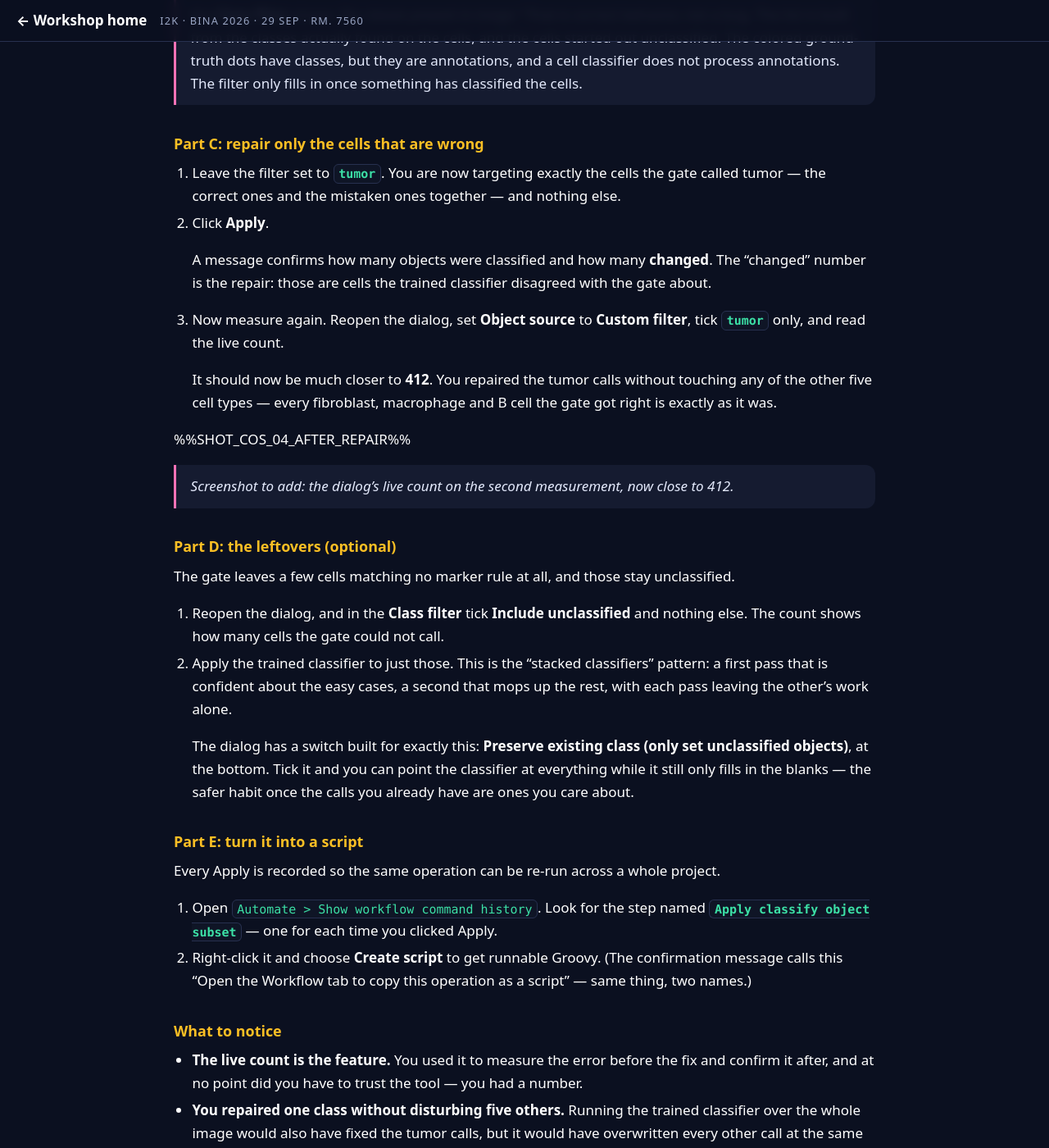
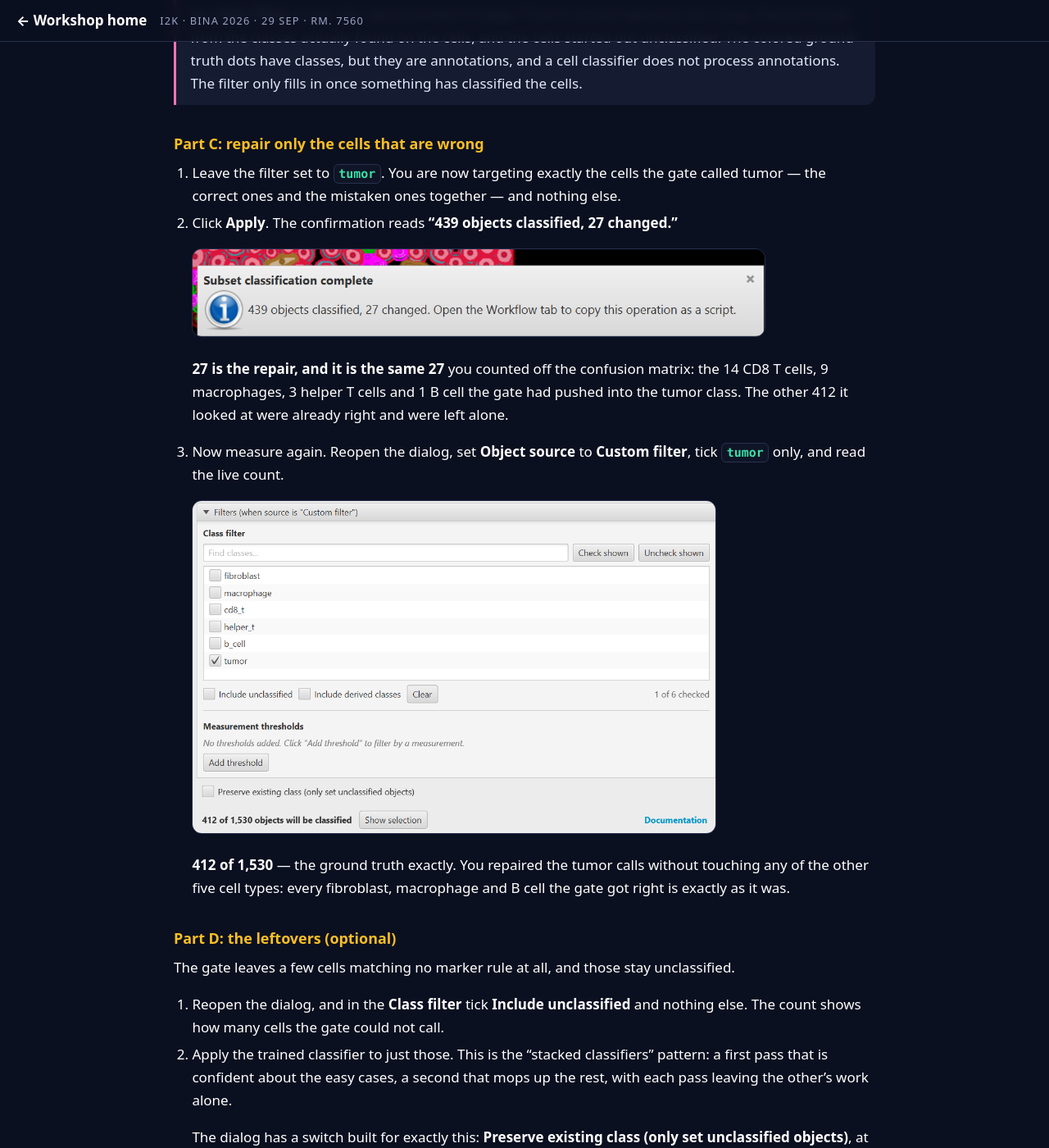
Before and after one commit to MichaelSNelson/BINA-I2K-2026-QuPath-Extensions, a Jekyll site: the page built from docs/07-classify-object-subset.md, in a window 1280 px wide and 1400 px high, scrolled down 6380 px. Shown: the whole window at 82% size. Built offline with Jekyll 4.4.1, drawn with Linux system fonts in a browser that asks for light colours.

Commit message:
Close the loop in Part C: 439 in, 27 changed, 412 out
Two more screenshots, and they make the exercise self-verifying. The Apply
confirmation says 439 objects classified, 27 changed, and 27 is exactly the
count of wrong-tumor cells read off the confusion matrix earlier in the
guide: 14 cd8_t, 9 macrophage, 3 helper_t, 1 b_cell. The second measurement
then reads 412 of 1,530, which is the ground truth exactly.

So the three numbers a reader sees on screen now corroborate each other, and
the claim that the repair touched only the wrong cells is something they can
check rather than take on trust.

Only SHOT_COS_01 is still a placeholder.

Claude-Session: https://claude.ai/code/session_01KwiACUr5MacuDvqp74c96o

```diff
--- a/docs/07-classify-object-subset.md
+++ b/docs/07-classify-object-subset.md
@@ -187,21 +187,22 @@ matching cells in the viewer, if you would rather see them than count them.
 
 11. Leave the filter set to **`tumor`**. You are now targeting exactly the cells the gate
     called tumor — the correct ones and the mistaken ones together — and nothing else.
-12. Click **Apply**.
+12. Click **Apply**. The confirmation reads **"439 objects classified, 27 changed."**
 
-    A message confirms how many objects were classified and how many **changed**. The
-    "changed" number is the repair: those are cells the trained classifier disagreed with the
-    gate about.
+    <img src="../images/classify-object-subset/apply-notification.png" alt="A QuPath notification headed Subset classification complete, reading: 439 objects classified, 27 changed. Open the Workflow tab to copy this operation as a script" width="700">
+
+    **27 is the repair, and it is the same 27** you counted off the confusion matrix: the 14
+    CD8 T cells, 9 macrophages, 3 helper T cells and 1 B cell the gate had pushed into the
+    tumor class. The other 412 it looked at were already right and were left alone.
 
 13. Now measure again. Reopen the dialog, set **Object source** to **Custom filter**, tick
     **`tumor`** only, and read the live count.
 
-    It should now be much closer to **412**. You repaired the tumor calls without touching
-    any of the other five cell types — every fibroblast, macrophage and B cell the gate got
+    <img src="../images/classify-object-subset/dialog-after-repair.png" alt="The filter panel after the repair, with only tumor ticked, and the live count now reading 412 of 1,530 objects will be classified" width="640">
+
+    **412 of 1,530** — the ground truth exactly. You repaired the tumor calls without touching
+    any of the other five cell types: every fibroblast, macrophage and B cell the gate got
     right is exactly as it was.
-
-%%SHOT_COS_04_AFTER_REPAIR%%
-> *Screenshot to add: the dialog's live count on the second measurement, now close to 412.*
 
 ### Part D: the leftovers (optional)
 
```
Also changed, not shown: images/classify-object-subset/apply-notification.png (added), images/classify-object-subset/dialog-after-repair.png (added).
